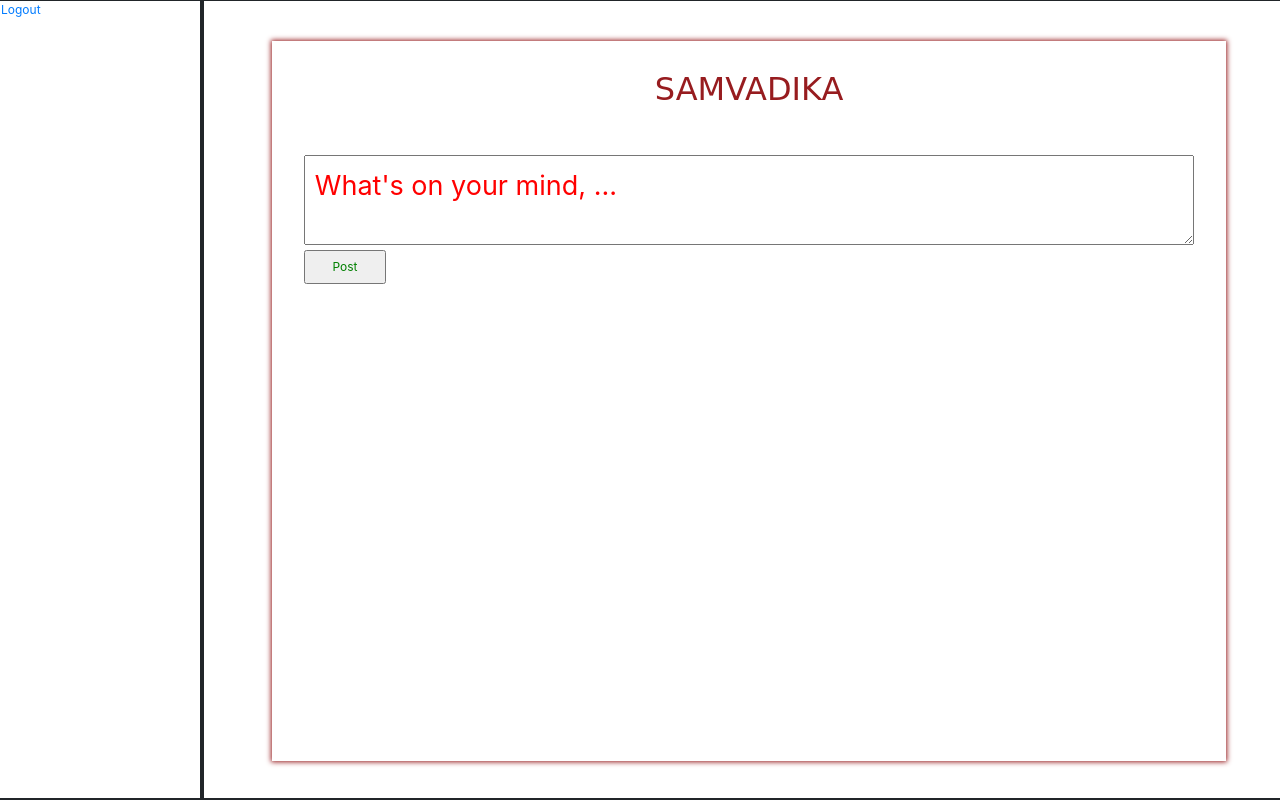
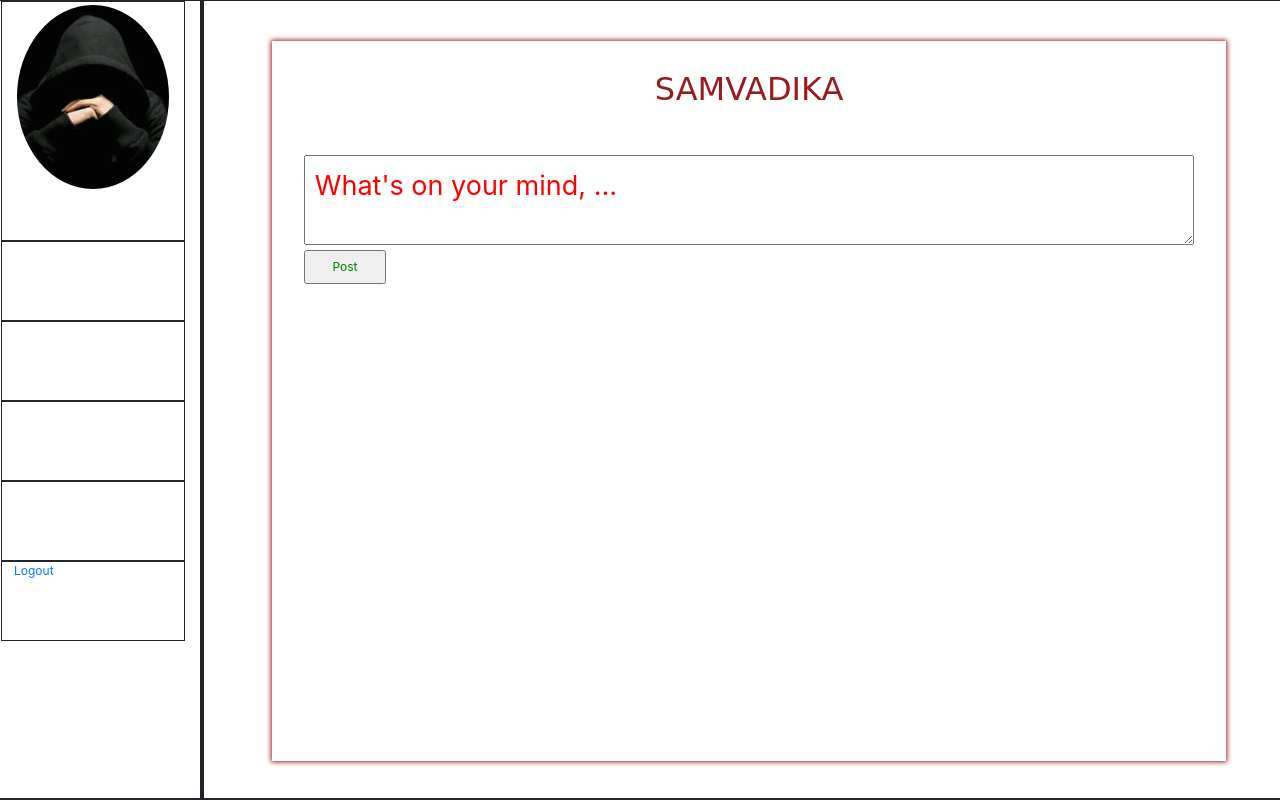
Before and after one commit to CS699-IITB-Autumn-2021/project-code_busters, a Django app: page / in a window 1280 px wide. Shown: the part 16-816 px from the top of the page. Run offline with Django 3.2, Linux system fonts and the light colour scheme; the visitor is signed in with stand-in values (Sample User, id 1); data that the repository does not hold is empty; some libraries are stand-ins or nearby versions.

Commit message:
splitting work

```diff
--- a/samvadika/login/templates/index.html
+++ b/samvadika/login/templates/index.html
@@ -45,7 +45,23 @@ input[type=submit]{
      <div class="row progress" style="height:100vh;;border:1px solid;border-bottom:2px solid ;">
          <div id='menu'class="col-sm-2" style="height:inherit; border-right:4px solid;">
 
-            <a href="/logout">Logout</a>
+            <div class="row" style="width:100%;height:30%;border:1px solid;margin:0px auto" >
+                <img src='/static/pic.jpeg' class="img-fluid" alt='' style=" border-radius: 50%;
+                height:80%;
+                border:3px solid white;">
+
+                <br/>
+               <center> <span style="font-size: 2em;">{{user}}</span>
+               </center>
+
+            </div>
+
+            <div class="row" style="width:100%;height:10%;border:1px solid;margin:0px auto" ></div>
+            <div class="row" style="width:100%;height:10%;border:1px solid;margin:0px auto" ></div>
+            <div class="row" style="width:100%;height:10%;border:1px solid;margin:0px auto" ></div>
+            <div class="row" style="width:100%;height:10%;border:1px solid;margin:0px auto" ></div>
+            <div class="row" style="width:100%;height:10%;border:1px solid;margin:0px auto" ><a href="/logout">Logout</a></div>
+
 
 
          </div>
```
Also changed, not shown: samvadika/login/static/pic.jpeg (added), 3 other files.
